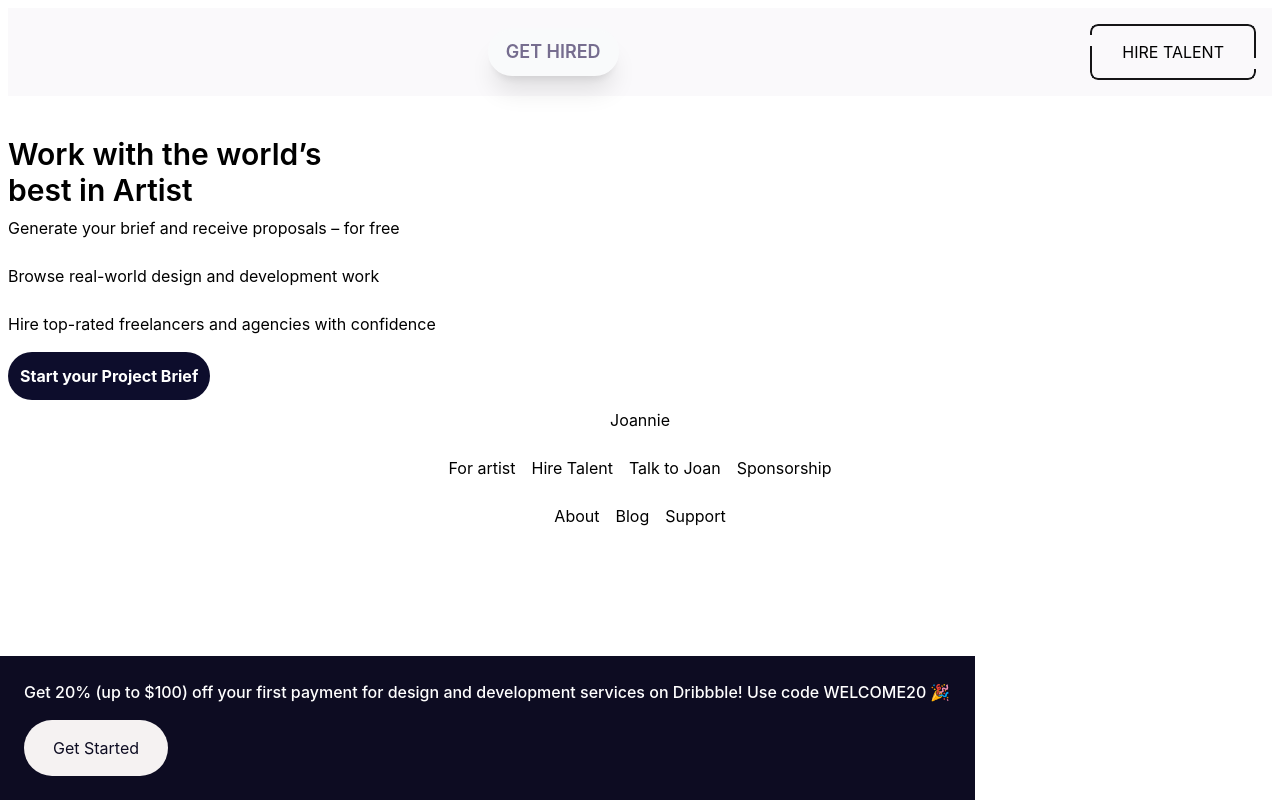
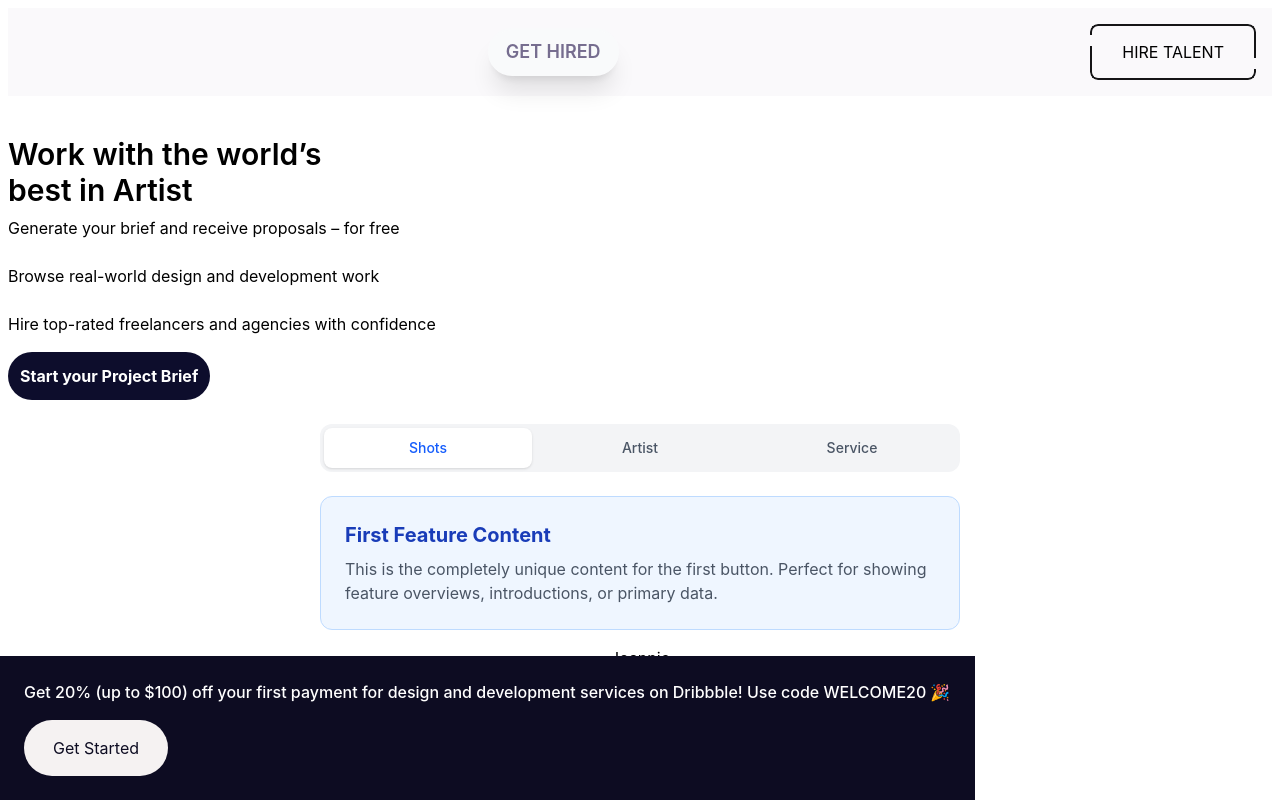
Before and after one commit to neducod/secret-project, a React (Vite) app: page / in a window 1280 px wide. Built offline with nearby package versions, Linux system fonts and the light colour scheme.

Commit message:
draft coming up

```diff
--- a/src/App.jsx
+++ b/src/App.jsx
@@ -8,6 +8,38 @@ import './App.css'
 // import { FaAlignLeft } from "react-icons/fa";
 
 function App() {
+  // 1. Keep track of the active tab (default to 'tab1')
+  const [activeTab, setActiveTab] = useState('tab1');
+
+  // 2. Define your content for each view
+  const renderContent = () => {
+    switch (activeTab) {
+      case 'tab1':
+        return (
+          <div className="p-6 bg-blue-50 border border-blue-200 rounded-xl">
+            <h3 className="text-xl font-bold text-blue-800 mb-2">First Feature Content</h3>
+            <p className="text-gray-600">This is the completely unique content for the first button. Perfect for showing feature overviews, introductions, or primary data.</p>
+          </div>
+        );
+        case 'tab2':
+        return (
+          <div className="p-6 bg-purple-50 border border-purple-200 rounded-xl">
+            <h3 className="text-xl font-bold text-purple-800 mb-2">Second Feature Content</h3>
+            <p className="text-gray-600">Clicking the second button instantly swaps out the old view for this one. Great for analytics, services details, or secondary settings.</p>
+          </div>
+        );
+      case 'tab3':
+        return (
+          <div className="p-6 bg-emerald-50 border border-emerald-200 rounded-xl">
+            <h3 className="text-xl font-bold text-emerald-800 mb-2">Third Feature Content</h3>
+            <p className="text-gray-600">And here is the third entirely distinct layout. You can put forms, maps, pricing tiers, or whatever else you need right here.</p>
+          </div>
+        );
+        default:
+        return null;
+    }
+
+  }
 
   return (
     <>
@@ -23,10 +55,7 @@ function App() {
       </section>
       <section className='flex justify-start flex-col gap-4 p-2'>
         <div className='flex flex-row gap-2 p-4 items-center mb-6 bg-[#faf9fb]'>
-          {/* <button className='bg-transparent text-[#3a3546] font-normal'>HIRE TALENT</button> */}
           <button className='text-[#766d8f]    flex justify-center gap-2 items-center mx-auto shadow-xl text-lg bg-gray-50 backdrop-blur-md lg:font-semibold isolation-auto border-gray-50 before:absolute before:w-full before:transition-all before:duration-700 before:hover:w-full before:-left-full before:hover:left-0 before:rounded-full hover:text-gray-50 before:-z-10 before:aspect-square before:hover:scale-150 before:hover:duration-700 relative z-10 px-4 py-2 overflow-hidden border-2 rounded-full group'>GET HIRED</button>
-
-
         <button
           class="relative cursor-pointer py-4 px-8 text-center font-barlow inline-flex justify-center text-base uppercase text-white rounded-lg border-solid transition-transform duration-300 ease-in-out group outline-offset-4 focus:outline focus:outline-2 focus:outline-white focus:outline-offset-4 overflow-hidden"
         >
@@ -68,6 +97,36 @@ function App() {
           <button className='font-bold h-[40] text-center p-3 rounded-4xl border-[#0d0d2c] text-white bg-[#0d0d2c]'>Start your Project Brief</button>
         </div>
       </section>
+
+      <section className='w-full max-w-2xl mx-auto p-4'>
+        <div className='flex p-1 bg-gray-100 rounded-xl mb-6 space-x-1'>
+          <button onClick={() => setActiveTab('tab1')}
+          className={`w-full py-2.5 text-sm font-medium leading-5 rounded-lg transition-all duration-200
+            ${activeTab === 'tab1'
+              ? 'bg-white text-blue-600 shadow-sm'
+              : 'text-gray-600 hover:text-gray-800 hover:bg-white/50'}`}>Shots</button>
+          <button onClick={() => setActiveTab('tab2')}
+          className={`w-full py-2.5 text-sm font-medium leading-5 rounded-lg transition-all duration-200
+            ${activeTab === 'tab2'
+              ? 'bg-white text-purple-600 shadow-sm'
+              : 'text-gray-600 hover:text-gray-800 hover:bg-white/50'}`}>Artist</button>
+          <button onClick={() => setActiveTab('tab3')}
+          className={`w-full py-2.5 text-sm font-medium leading-5 rounded-lg transition-all duration-200
+            ${activeTab === 'tab3'
+              ? 'bg-white text-emerald-600 shadow-sm'
+              : 'text-gray-600 hover:text-gray-800 hover:bg-white/50'}`}>Service</button>
+        </div>
+
+        <div className="transition-all duration-300 ease-in-out">
+          {renderContent()}
+        </div>
+
+      </section>
+
+
+
+
+
       <footer className='flex justify-center items-center flex-col gap-6'>
         <div>
           <h6>Joannie</h6>
```
Lines whose indentation alone changed are shown as unchanged.
